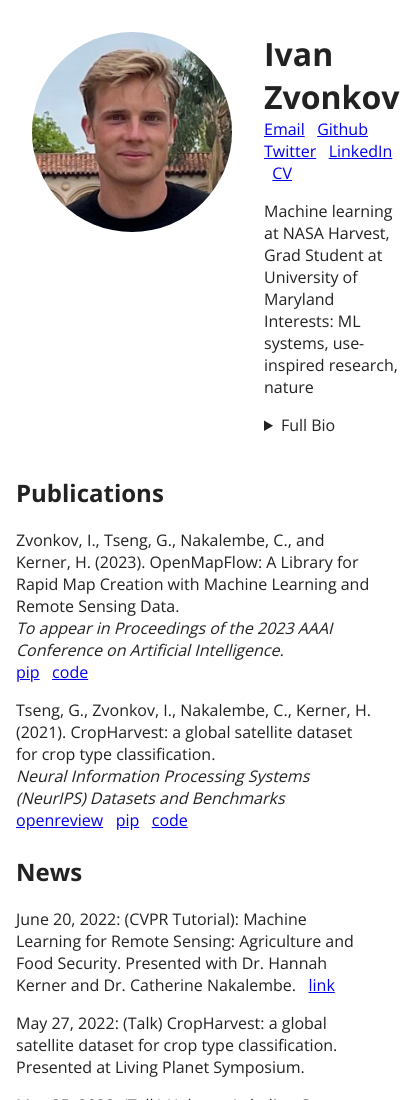
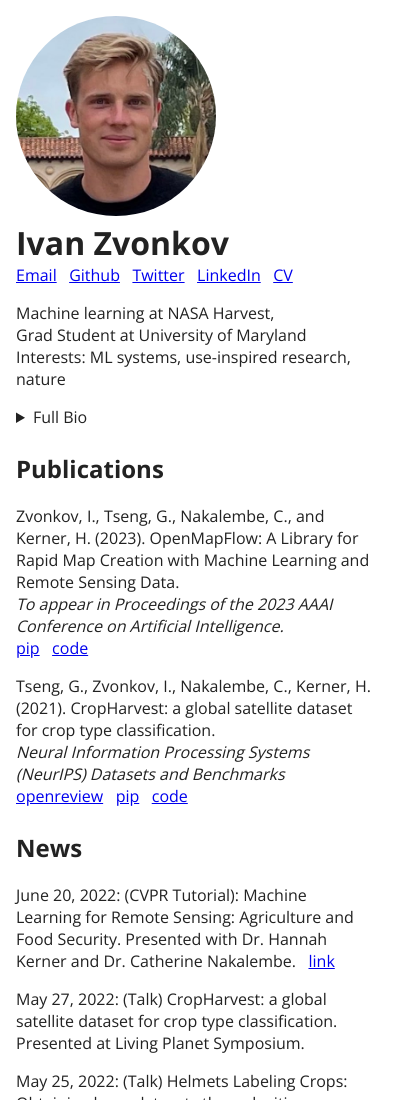
Before and after one commit to ivanzvonkov/ivanzvonkov.github.io, a plain HTML site: page index.html in a window 390 px wide. Shown: the top 1100 px of the page, 415 px wide, since content can reach past the window. Drawn offline with nearby package versions, Linux system fonts and the light colour scheme.

Commit message:
media queries!

```diff
--- a/main.css
+++ b/main.css
@@ -7,6 +7,11 @@ body {
 }
 h1 { margin-block-start: 0em; margin-block-end: 0em;}
 h2 { margin-block-start: 1em; }
+
 #header {display: flex;}
 #header div {padding: 1em}
+@media (max-width: 600px) {
+    #header {flex-direction: column}
+    #header div {padding: 0em}
+}
 #profile { border-radius: 50%; max-width: 200px; }
```
Also changed, not shown: index.html (indentation only).
